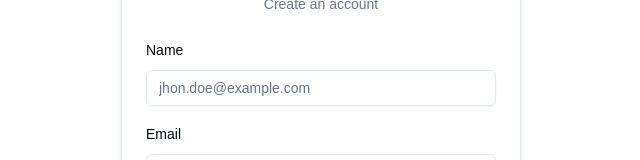
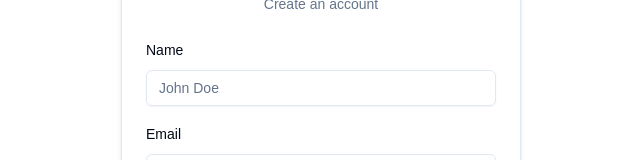
Before and after one commit to ankurnecessary/auth-project, a Next.js app: page /auth/register in a window 1280 px wide. Shown: the part 202-362 px from the top of the page, without its empty margins (319-959 px from the left). Built offline with nearby package versions, Linux system fonts and the light colour scheme.

Commit message:
[registration-form]: Rectified some mistakes.

```diff
--- a/actions/register.ts
+++ b/actions/register.ts
@@ -3,7 +3,7 @@
 import { registerSchema } from '@/schemas';
 import * as z from 'zod';
 
-export const register = (values: z.infer<typeof registerSchema>) => {
+export const register = async (values: z.infer<typeof registerSchema>) => {
   const validatedFieldset = registerSchema.safeParse(values);
 
   if (!validatedFieldset) {
--- a/components/auth/register-form.tsx
+++ b/components/auth/register-form.tsx
@@ -74,7 +74,7 @@ export const RegisterForm = () => {
                     <Input
                       {...field}
                       disabled={isPending}
-                      placeholder="jhon.doe@example.com"
+                      placeholder="John Doe"
                       type="text"
                     />
                   </FormControl>
```
